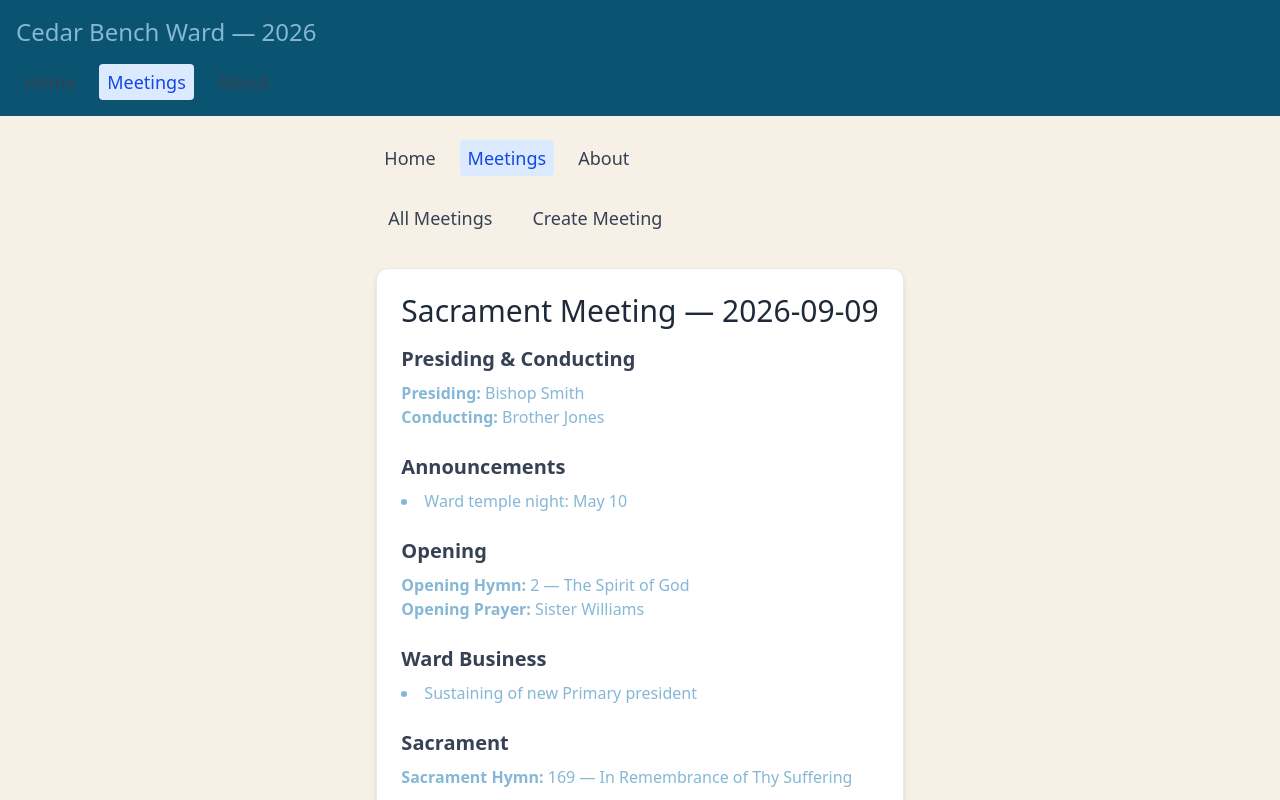
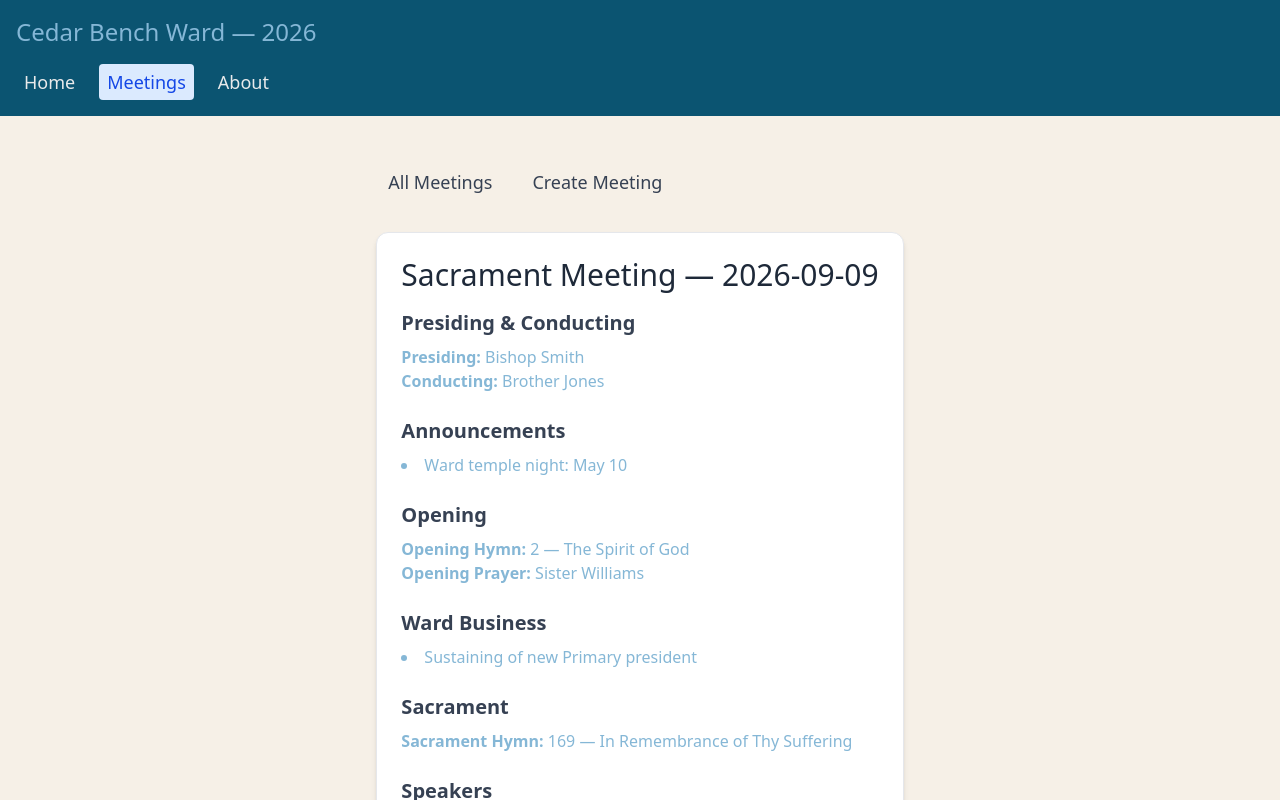
Before and after one commit to MotherHubbard99/sacrament-meetings, a Next.js app: page /meetings/1 in a window 1280 px wide. Shown: the top 800 px of the page. Built offline with nearby package versions, Linux system fonts and the light colour scheme; a web font is replaced by a local one.

Commit message:
Sacrament meeting planned assignment updated and error fixed

```diff
--- a/app/meetings/[id]/page.tsx
+++ b/app/meetings/[id]/page.tsx
@@ -4,8 +4,13 @@ console.log("IS SERVER?", typeof window === "undefined");
 import { getMeetingById } from "@/lib/meetings-db";
 import MeetingDetail from "@/components/MeetingDetail";
 
-export default async function MeetingDetailPage({ params }: { params: { id: string } }) {
-  const meeting = getMeetingById(Number(params.id));
+export default async function MeetingDetailPage({
+  params,
+}: {
+  params: Promise<{ id: string }>;
+}) {
+  const { id } = await params; // Await the params promise to get the id
+  const meeting = getMeetingById(Number(id)); // Call the function to get the meeting by id
 
   if (!meeting) {
     return <div className="p-6">Meeting not found.</div>;
--- a/app/meetings/layout.tsx
+++ b/app/meetings/layout.tsx
@@ -1,13 +1,10 @@
 import { ReactNode } from "react";
-import NavLinks from "@/components/NavLinks";
 import MeetingsNav from "@/components/MeetingsNav";
 
 
 export default function MeetingsLayout({ children }: { children: ReactNode }) {
   return (
     <div className="max-w-5xl mx-auto p-6">
-      {/* Global navigation */}
-      <NavLinks />
 
       {/* Meetings-specific navigation */}
       <MeetingsNav />
--- a/components/NavLinks.tsx
+++ b/components/NavLinks.tsx
@@ -26,8 +26,8 @@ export default function NavLinks() {
             className={`px-2 py-1 rounded transition-colors ${
               isActive
                 ? "text-blue-700 bg-blue-100"
-                : "text-gray-700 hover:text-blue-700"
-            }`}
+                  : "text-[#E9EAEB] hover:text-black"
+  }`}
           >
             {link.label}
           </Link>
```
